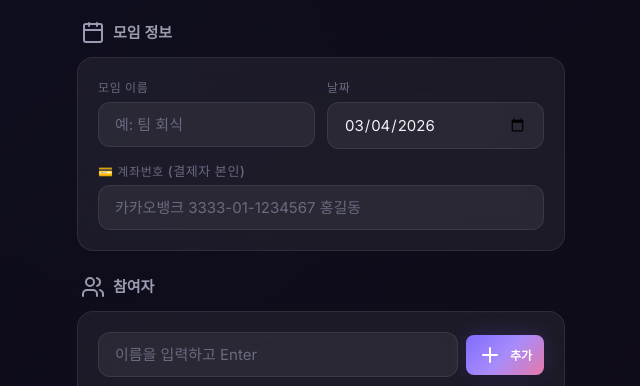
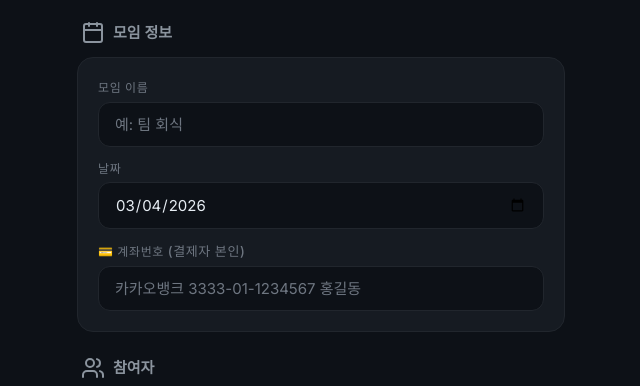
Before and after one commit to kimjh0607/nBBangCalculator, a website built with Vite: page index.html in a window 1280 px wide. Shown: the part 133-519 px from the top of the page, without its empty margins (319-959 px from the left). Built offline with nearby package versions, Linux system fonts and the light colour scheme.

Commit message:
UI overhaul: GitHub dark theme, layout fixes, transfer section cleanup

```diff
--- a/index.html
+++ b/index.html
@@ -5,7 +5,7 @@
   <meta name="viewport" content="width=device-width, initial-scale=1.0, maximum-scale=1.0, user-scalable=no" />
   <title>nBBangCalculator - 모임 정산</title>
   <meta name="description" content="모임 후 정산을 쉽고 빠르게. 차수별 1/N 정산, 음주/비음주 구분까지." />
-  <meta name="theme-color" content="#0f0f1a" />
+  <meta name="theme-color" content="#0d1117" />
   <link rel="preconnect" href="https://fonts.googleapis.com" />
   <link rel="preconnect" href="https://fonts.gstatic.com" crossorigin />
   <link href="https://fonts.googleapis.com/css2?family=Inter:wght@400;500;600;700;800&display=swap" rel="stylesheet" />
--- a/src/calculator.js
+++ b/src/calculator.js
@@ -219,10 +219,9 @@ export function formatResultText(participants, rounds, result, bankInfo = '') {
             : (round.totalAmount || 0);
         if (total === 0) return;
         grandTotal += total;
-        const per = count > 0 ? Math.round(total / count / 100) * 100 : 0;
         const payer = participants.find(p => p.id === round.payerId);
         const payerStr = payer ? ` · ${payer.name} 결제` : '';
-        lines.push(`${round.name}: ${formatAmount(total)} (${count}명, 1인 ${formatAmount(per)}${payerStr})`);
+        lines.push(`${round.name}: ${formatAmount(total)} (${count}명${payerStr})`);
     });
     if (rounds.length > 1) {
         lines.push(`총 합계: ${formatAmount(grandTotal)}`);
--- a/src/main.js
+++ b/src/main.js
@@ -267,13 +267,21 @@ async function shareResult() {
     const resultEl = document.getElementById('result-section');
     await document.fonts.ready;
 
-    const canvas = await html2canvas(resultEl, {
-      backgroundColor: '#0a0a14',
+    // 캡처용 래퍼에 패딩 추가
+    const wrapper = document.createElement('div');
+    wrapper.style.cssText = 'position:fixed;top:-9999px;left:-9999px;padding:24px;background:#0d1117;';
+    const clone = resultEl.cloneNode(true);
+    wrapper.appendChild(clone);
+    document.body.appendChild(wrapper);
+
+    const canvas = await html2canvas(wrapper, {
+      backgroundColor: '#0d1117',
       scale: 2,
       useCORS: true,
       logging: false,
-      windowWidth: resultEl.scrollWidth,
     });
+
+    document.body.removeChild(wrapper);
 
     const blob = await new Promise(resolve => canvas.toBlob(resolve, 'image/png'));
     const file = new File([blob], '정산결과.png', { type: 'image/png' });
@@ -350,16 +358,14 @@ function renderMeetingInfo() {
         <span>모임 정보</span>
       </div>
       <div class="card">
-        <div class="input-row">
         <div class="input-field">
           <label>모임 이름</label>
           <input type="text" id="meeting-name" placeholder="예: 팀 회식"
                  value="${escapeHtml(state.meetingName)}" />
         </div>
-          <div class="input-field">
+        <div class="input-field mt-3">
           <label>날짜</label>
           <input type="date" id="meeting-date" value="${state.meetingDate}" />
-          </div>
         </div>
         <div class="input-field mt-3">
           <label>💳 계좌번호 <span class="text-muted text-sm">(결제자 본인)</span></label>
@@ -487,7 +493,7 @@ function renderRoundCard(round, idx) {
 
   // 차수에서 음주 구분 활성화 시 안내
   const drinkHint = round.splitDrink
-    ? `<p class="text-muted text-sm mt-2" style="padding-left:2px">🍺 = 음주 &nbsp; 🚫 = 비음주 &nbsp; (이름 옆 아이콘을 클릭하여 전환)</p>`
+    ? `<p class="text-muted text-sm mt-2" style="padding-left:2px">🍺 음주 &nbsp;·&nbsp; 🚫 비음주<br><span style="color:var(--text-tertiary);font-size:var(--font-size-xs)">(이름 옆 아이콘 클릭으로 전환)</span></p>`
     : '';
 
   return `
@@ -555,7 +561,7 @@ function renderCalculateButton() {
 }
 
 function renderResult() {
-  const { matrix, totals, notes, transfers } = state.result;
+  const { matrix, totals, notes } = state.result;
 
   // 테이블
   let tableHtml = '<table class="result-table"><thead><tr>';
@@ -587,37 +593,6 @@ function renderResult() {
   });
   tableHtml += '</tbody></table>';
 
-  // 송금 안내
-  const bankInfo = (state.bankInfo || '').trim();
-  const bankBanner = bankInfo ? `
-    <div class="bank-banner">
-      <div class="bank-banner__info">
-        <span class="bank-banner__label">💳 계좌번호</span>
-        <span class="bank-banner__value">${escapeHtml(bankInfo)}</span>
-      </div>
-      <button class="btn-copy-bank" data-action="copy-bank"
-              data-bank="${escapeHtml(bankInfo)}">
-        <i data-lucide="copy" style="width:13px;height:13px"></i>
-        복사
-      </button>
-    </div>
-  ` : '';
-
-  const transferHtml = transfers.length > 0
-    ? transfers.map((t, i) => `
-        <div class="transfer-item" style="animation-delay: ${0.1 * i}s">
-          <div class="transfer-item__main">
-            <span class="transfer-item__from">${escapeHtml(t.from)}</span>
-            <span class="transfer-item__arrow">
-              <i data-lucide="arrow-right" style="width:20px;height:20px"></i>
-            </span>
-            <span class="transfer-item__to">${escapeHtml(t.to)}</span>
-            <span class="transfer-item__amount">${formatAmount(t.amount)}</span>
-          </div>
-        </div>
-      `).join('')
-    : '<div class="empty-state"><p>모두 정산 완료!</p></div>';
-
   return `
     <section class="section" id="result-section" style="animation-delay: 0.1s">
       <div class="section__title">
@@ -626,15 +601,6 @@ function renderResult() {
       </div>
       <div class="result-table-wrap">
         ${tableHtml}
-      </div>
-
-      <div class="section__title mt-4">
-        <i data-lucide="send"></i>
-        <span>송금 안내</span>
-      </div>
-      ${bankBanner}
-      <div class="transfer-list">
-        ${transferHtml}
       </div>
 
       <div class="mt-4" style="display:flex;gap:var(--space-2)">
--- a/src/style.css
+++ b/src/style.css
@@ -5,37 +5,37 @@
 
 /* --- CSS Variables --- */
 :root {
-  /* Colors */
-  --bg-primary: #0a0a14;
-  --bg-secondary: #12121f;
-  --bg-card: rgba(255, 255, 255, 0.04);
-  --bg-card-hover: rgba(255, 255, 255, 0.07);
-  --bg-glass: rgba(255, 255, 255, 0.06);
-  --bg-glass-strong: rgba(255, 255, 255, 0.10);
-  --bg-input: rgba(255, 255, 255, 0.06);
-  --bg-input-focus: rgba(255, 255, 255, 0.10);
+  /* Colors — GitHub Dark Default */
+  --bg-primary: #0d1117;
+  --bg-secondary: #161b22;
+  --bg-card: #161b22;
+  --bg-card-hover: #1c2128;
+  --bg-glass: #161b22;
+  --bg-glass-strong: #1c2128;
+  --bg-input: #0d1117;
+  --bg-input-focus: #161b22;
 
-  --border-subtle: rgba(255, 255, 255, 0.08);
-  --border-medium: rgba(255, 255, 255, 0.12);
-  --border-focus: rgba(129, 108, 255, 0.5);
+  --border-subtle: #21262d;
+  --border-medium: #30363d;
+  --border-focus: rgba(56, 139, 253, 0.4);
 
-  --text-primary: #f0f0f5;
-  --text-secondary: #9a9ab0;
-  --text-tertiary: #6a6a80;
-  --text-inverse: #0a0a14;
+  --text-primary: #e6edf3;
+  --text-secondary: #8b949e;
+  --text-tertiary: #6e7681;
+  --text-inverse: #0d1117;
 
-  --accent-primary: #816cff;
-  --accent-secondary: #a78bfa;
-  --accent-gradient: linear-gradient(135deg, #816cff 0%, #a78bfa 50%, #e879a8 100%);
-  --accent-gradient-hover: linear-gradient(135deg, #6d57f0 0%, #9575f5 50%, #d66898 100%);
-  --accent-glow: rgba(129, 108, 255, 0.25);
+  --accent-primary: #58a6ff;
+  --accent-secondary: #79c0ff;
+  --accent-gradient: linear-gradient(135deg, #388bfd 0%, #79c0ff 100%);
+  --accent-gradient-hover: linear-gradient(135deg, #2d7dd2 0%, #58a6ff 100%);
+  --accent-glow: rgba(56, 139, 253, 0.2);
 
-  --success: #34d399;
-  --success-bg: rgba(52, 211, 153, 0.12);
-  --warning: #fbbf24;
-  --warning-bg: rgba(251, 191, 36, 0.12);
-  --danger: #f87171;
-  --danger-bg: rgba(248, 113, 113, 0.12);
+  --success: #3fb950;
+  --success-bg: rgba(63, 185, 80, 0.15);
+  --warning: #d29922;
+  --warning-bg: rgba(210, 153, 34, 0.15);
+  --danger: #f85149;
+  --danger-bg: rgba(248, 81, 73, 0.15);
 
   /* Typography */
   --font-family: 'Inter', -apple-system, BlinkMacSystemFont, 'Segoe UI', sans-serif;
@@ -102,18 +102,6 @@ body {
   overflow-x: hidden;
 }
 
-body::before {
-  content: '';
-  position: fixed;
-  top: -50%;
-  left: -50%;
-  width: 200%;
-  height: 200%;
-  background: radial-gradient(circle at 30% 20%, rgba(129, 108, 255, 0.06) 0%, transparent 50%),
-    radial-gradient(circle at 70% 80%, rgba(232, 121, 168, 0.04) 0%, transparent 50%);
-  z-index: -1;
-  pointer-events: none;
-}
 
 /* --- App Container --- */
 #app {
@@ -168,11 +156,9 @@ body::before {
   color: var(--accent-primary);
 }
 
-/* --- Card (Glassmorphism) --- */
+/* --- Card --- */
 .card {
-  background: var(--bg-glass);
-  backdrop-filter: blur(20px);
-  -webkit-backdrop-filter: blur(20px);
+  background: var(--bg-card);
   border: 1px solid var(--border-subtle);
   border-radius: var(--radius-lg);
   padding: var(--space-5);
@@ -304,7 +290,7 @@ select {
 }
 
 .btn--secondary:hover {
-  background: rgba(255, 255, 255, 0.14);
+  background: var(--bg-card-hover);
   border-color: var(--border-medium);
 }
 
@@ -480,8 +466,8 @@ select {
 }
 
 .check-item--checked {
-  background: rgba(129, 108, 255, 0.12);
-  border-color: rgba(129, 108, 255, 0.3);
+  background: rgba(56, 139, 253, 0.1);
+  border-color: rgba(56, 139, 253, 0.3);
   color: var(--accent-secondary);
 }
 
@@ -554,7 +540,7 @@ select {
 }
 
 .drink-toggle--drinker {
-  background: rgba(129, 108, 255, 0.15);
+  background: rgba(56, 139, 253, 0.15);
   color: var(--accent-secondary);
 }
 
@@ -565,9 +551,7 @@ select {
 
 /* --- Round Card --- */
 .round-card {
-  background: var(--bg-glass);
-  backdrop-filter: blur(20px);
-  -webkit-backdrop-filter: blur(20px);
+  background: var(--bg-card);
   border: 1px solid var(--border-subtle);
   border-radius: var(--radius-lg);
   padding: var(--space-5);
@@ -677,7 +661,7 @@ select {
 .result-table td {
   padding: var(--space-3) var(--space-4);
   text-align: right;
-  border-bottom: 1px solid rgba(255, 255, 255, 0.03);
+  border-bottom: 1px solid var(--border-subtle);
 }
 
 .result-table td:first-child {
@@ -690,7 +674,7 @@ select {
 }
 
 .result-table tr:hover td {
-  background: rgba(255, 255, 255, 0.02);
+  background: var(--bg-card-hover);
 }
 
 .result-table .total-col {
```
Lines whose indentation alone changed are shown as unchanged.
